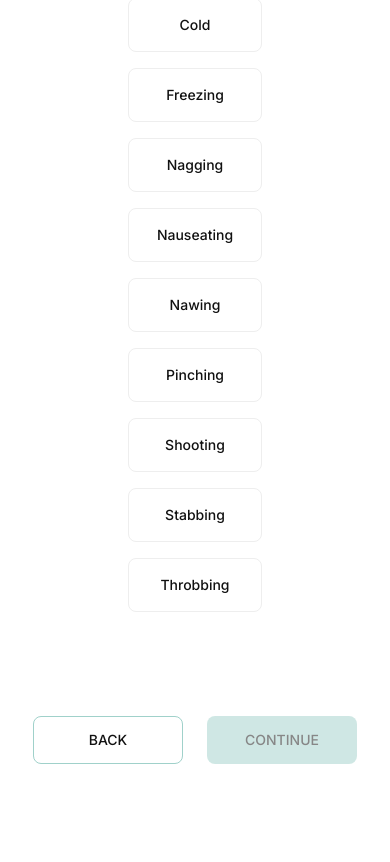
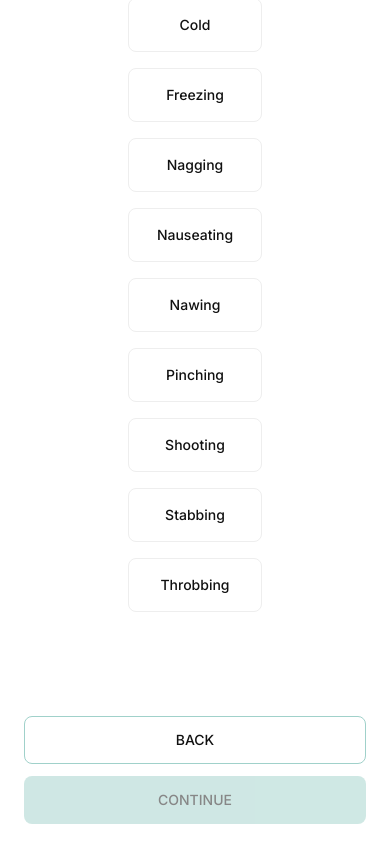
Before and after one commit to shahid37/formula-nextjs, a Next.js app: page /questionnaries/questionnaire in a window 390 px wide. Shown: the part 1141-2003 px from the top of the page. Before the commit the page ends 1945 px from the top, so only its background shows below. Built offline with nearby package versions, Linux system fonts and the light colour scheme.

Commit message:
New changes

```diff
--- a/components/Selector/Selector.tsx
+++ b/components/Selector/Selector.tsx
@@ -89,7 +89,7 @@ const Selector: FC<SelectorProps> = ({
     <div>
       {type === "range" && (
         <div className="justify-center flex">
-          <div className="flex flex-col w-[500px]">
+          <div className="flex flex-col xs:min-w-[280px] md:min-w-[500px]">
             <Slider
               trackStyle={styles.track}
               railStyle={styles.rail}
@@ -140,7 +140,7 @@ const Selector: FC<SelectorProps> = ({
           })}
         </>
       ) : (
-        <div className="flex-wrap gap-4 justify-center flex items-center">
+        <div className="xs:w-[100%] md:w-auto flex-wrap gap-4 justify-center flex items-center">
           {options?.map((item) => (
             <button
               onClick={() => {
@@ -153,7 +153,7 @@ const Selector: FC<SelectorProps> = ({
                 singleValue === item || multiValue.includes(item)
                   ? "bg-teal"
                   : "bg-white",
-                "w-48	 cursor-pointer text-black rounded-lg flex items-center justify-center p-4 border border-light-gray text-sm font-medium"
+                "xs:w-[100%] md:w-48	 cursor-pointer text-black rounded-lg flex items-center justify-center p-4 border border-light-gray text-sm font-medium"
               )}
             >
               {capitalizeFirstLetter(item)}
--- a/pages/questionnaries/questionnaire.tsx
+++ b/pages/questionnaries/questionnaire.tsx
@@ -29,9 +29,14 @@ const QuestionnairePage: FC<QuestionnairePageProps> = ({
 }: QuestionnairePageProps) => {
   const router = useRouter();
   const [showChild, setShowChild] = useState(false);
-   const [questionnaireData, setQuestionnaireData] = usePersistentState("questionnaireData",[]);
+  const [questionnaireData, setQuestionnaireData] = usePersistentState(
+    "questionnaireData",
+    []
+  );
   const [currentQuestion, setCurrentQuestion] = usePersistentState(
-     "currentQuestion",0);
+    "currentQuestion",
+    0
+  );
   const [isCreateQuestion, setIsCreateQuestion] = usePersistentState(
     "isCreateQuestion",
     false
@@ -102,7 +107,6 @@ const QuestionnairePage: FC<QuestionnairePageProps> = ({
   };
 
   // console.log(data, "CHECKINGGGGG111");
-
 
   useEffect(() => {
     setShowChild(true);
@@ -215,8 +219,8 @@ const QuestionnairePage: FC<QuestionnairePageProps> = ({
                 />
               )}
             </div>
-            <div className="flex items-center justify-center mt-[104px] mb-10">
-              <div className="xs:w-[150px] md:w-[200px]  text-center mr-[24px]">
+            <div className="xs:px-6 md:px-28 gap-y-3 flex items-center xs:flex-col md:flex-row justify-center mt-[104px] mb-10">
+              <div className="xs:w-[100%] md:w-[200px] text-center md:mr-[24px]">
                 <Button
                   onClick={handleBack}
                   backgroundColor="white"
@@ -225,7 +229,7 @@ const QuestionnairePage: FC<QuestionnairePageProps> = ({
                   Back
                 </Button>
               </div>
-              <div className="xs:w-[150px] md:w-[200px] text-center">
+              <div className="xs:w-[100%] md:w-[200px] text-center">
                 <Button disable={checkDisableButton()} onClick={handleContinue}>
                   {state === 14 ? "Show my formula" : "Continue"}
                 </Button>
```
Lines whose indentation alone changed are shown as unchanged.
